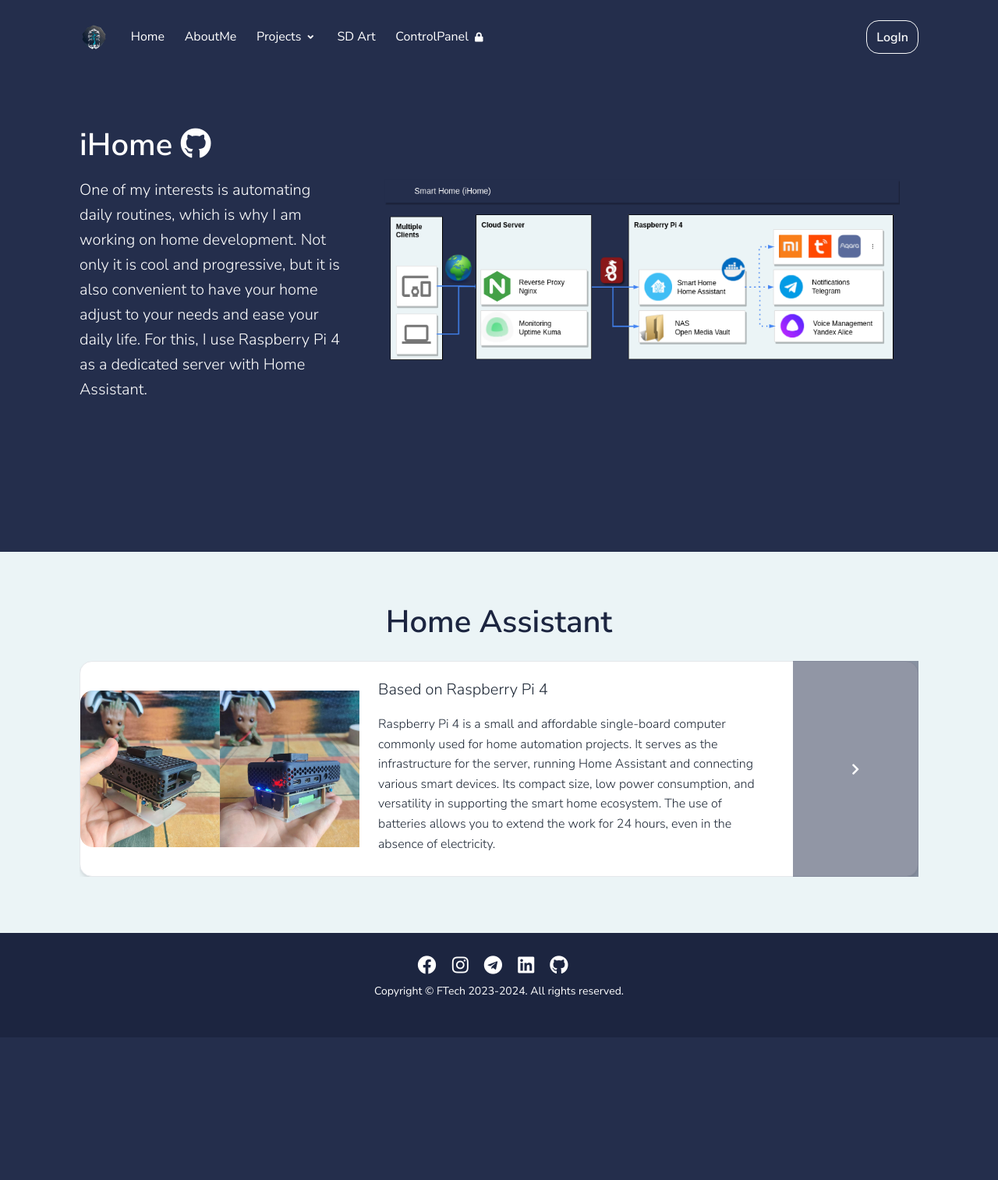
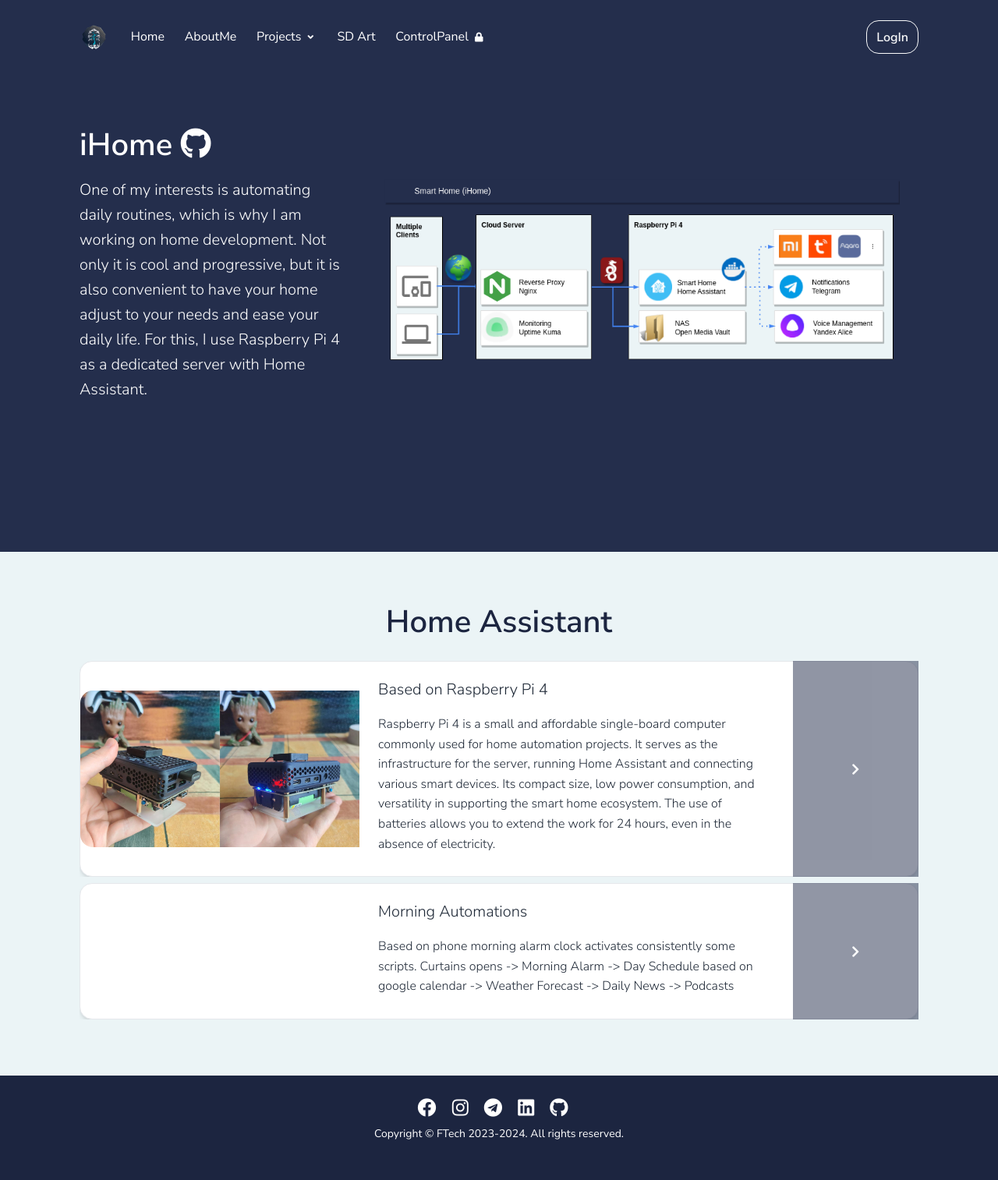
Before and after one commit to WhoKnowsWhoCares/Site-Flask, a Flask app: page /ihome in a window 1280 px wide. Shown: the whole page at 78% size. Before the commit the page ends 1279 px from the top, so only its background shows below. Run offline with Flask 2, Linux system fonts and the light colour scheme; some libraries are stand-ins or nearby versions; grey boxes are pictures that could not be loaded.

Commit message:
add video

```diff
--- a/app/templates/ihome.html
+++ b/app/templates/ihome.html
@@ -174,6 +174,61 @@
                 </div>
             </div>
         </div>
+        <div class="row justify-content-center">
+            <div id="Carousel3" class="carousel slide" data-ride="carousel">
+                <div class="carousel-inner col-12 mb-2">
+                    <a class="carousel-control-next bg-primary col-2" href="#Carousel3" role="button" data-bs-slide="next">
+                        <span class="fas fa-chevron-right" aria-hidden="true"></span>
+                        <span class="sr-only">Next</span>
+                    </a>
+                    <div class="carousel-item active">
+                        <div class="card shadow">
+                            <div class="row g-0 align-items-center">
+                                <div class="col-md-4">
+                                    <iframe width="100%" height="100%"
+                                        src="https://www.youtube.com/embed/JuGlhGwhA2c?si=QmxSakEo-X5Ko6jL" frameborder="0"
+                                        allow="accelerometer; autoplay; clipboard-write; encrypted-media; gyroscope; picture-in-picture; web-share"
+                                        referrerpolicy="strict-origin-when-cross-origin" allowfullscreen>
+                                    </iframe>
+                                </div>
+                                <div class="col-md-6">
+                                    <div class="card-body">
+                                        <p class="lead">Morning Automations</p>
+                                        <p class="card-text mb-2">
+                                            Based on phone morning alarm clock activates consistently some scripts.
+                                            Curtains opens -> Morning Alarm -> Day Schedule based on google calendar -> Weather Forecast
+                                            -> Daily News -> Podcasts
+                                        </p>
+                                    </div>
+                                </div>
+                            </div>
+                        </div>
+                    </div>
+                    <div class="carousel-item">
+                        <div class="card shadow">
+                            <div class="row g-0 align-items-center">
+                                <div class="col-md-4">
+                                    <iframe width="100%" height="100%"
+                                        src="https://www.youtube.com/embed/FejiF58xUmE?si=FJEl-5Wr-VPHnxwC" frameborder="0"
+                                        allow="accelerometer; autoplay; clipboard-write; encrypted-media; gyroscope; picture-in-picture; web-share"
+                                        referrerpolicy="strict-origin-when-cross-origin" allowfullscreen>
+                                    </iframe>
+                                </div>
+                                <div class="col-md-6">
+                                    <div class="card-body">
+                                        <p class="lead">Evening Automation</p>
+                                        <p class="card-text mb-2">
+                                            When door opens hall light turns on. MiBand (activity tracker) connectes to home bluetooth and
+                                            activates scripts of the room light and evening music. Move sensor in room turns off hall light.
+                                        </p>
+                                    </div>
+                                </div>
+                            </div>
+                        </div>
+                    </div>
+                </div>
+            </div>
+        </div>
     </div>
 </div>
 {% endblock %}
```
